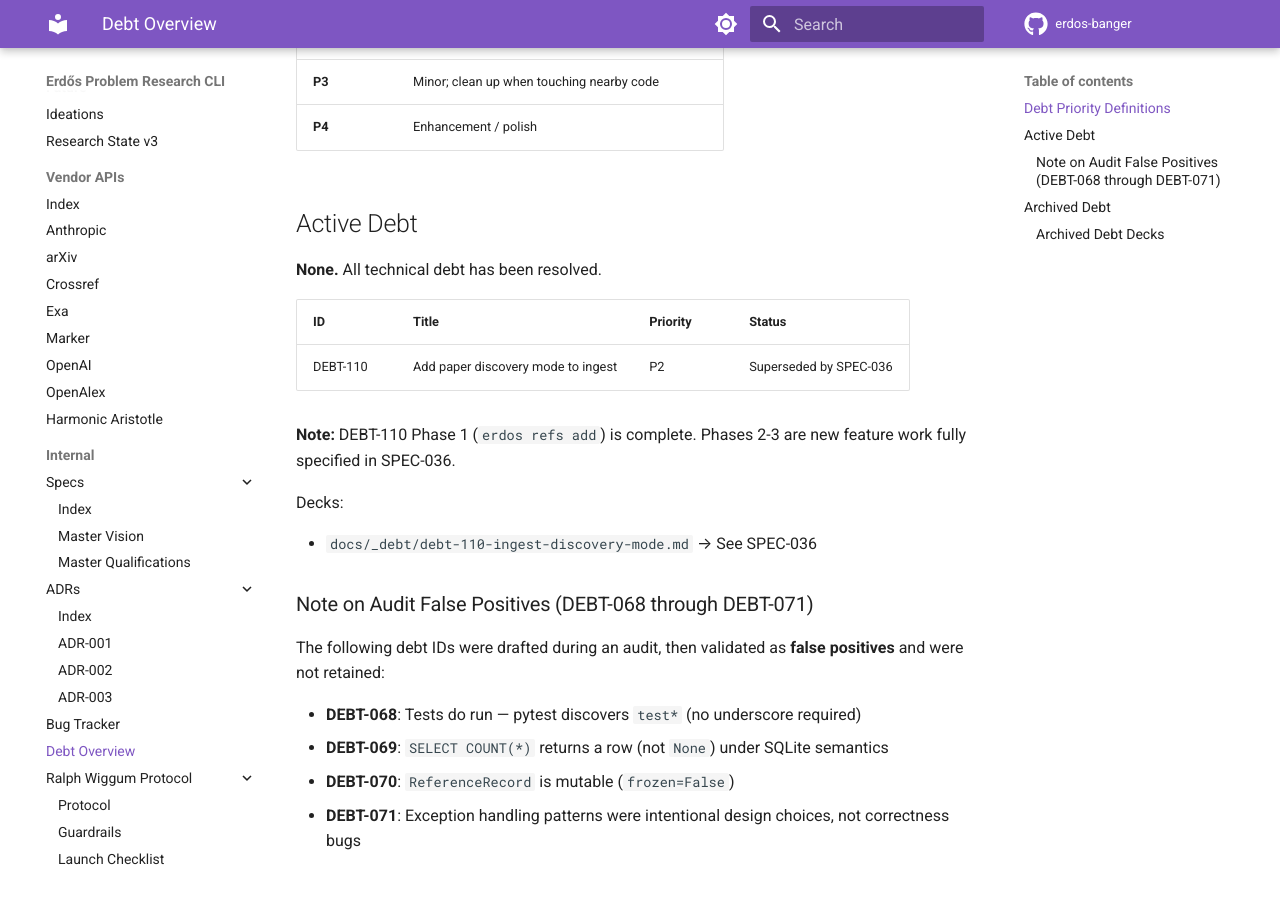
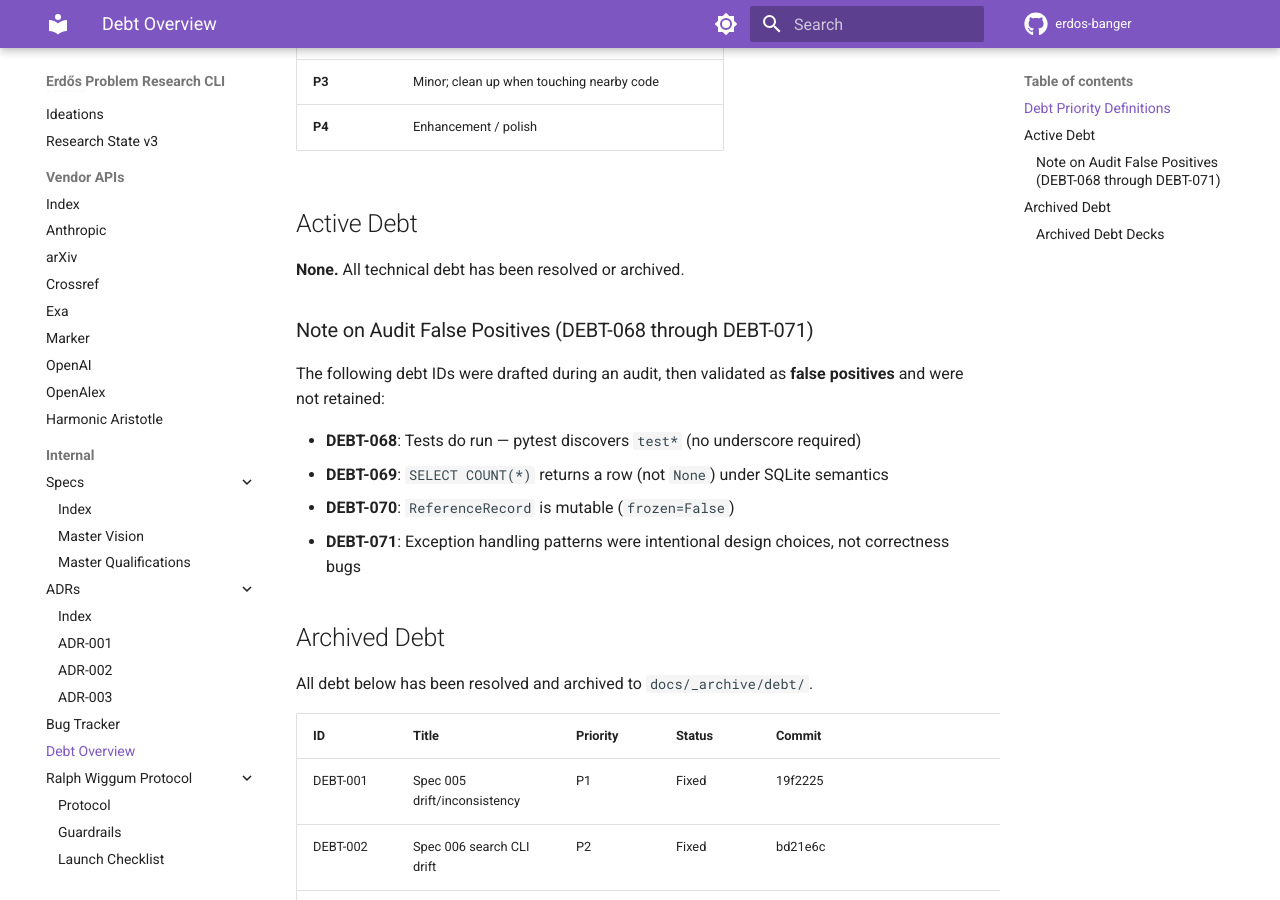
Before and after one commit to research-developer/erdos-banger, an MkDocs documentation site: the page built from docs/_debt/README.md, in a window 1280 px wide and 900 px high, scrolled down 445 px. Built offline with MkDocs 1.6.1 and Material for MkDocs 9.7.7, drawn with Linux system fonts in a browser that asks for light colours; comment, search, counter and statistics services are not loaded; some of the changed text lies outside the part shown.

```diff
--- a/docs/_debt/README.md
+++ b/docs/_debt/README.md
@@ -14,17 +14,7 @@ This directory contains technical-debt writeups: spec drift, missing fixtures, i
 
 ## Active Debt
 
-**None.** All technical debt has been resolved.
-
-| ID | Title | Priority | Status |
-|----|-------|----------|--------|
-| DEBT-110 | Add paper discovery mode to ingest | P2 | Superseded by SPEC-036 |
-
-**Note:** DEBT-110 Phase 1 (`erdos refs add`) is complete. Phases 2-3 are new feature work fully specified in SPEC-036.
-
-Decks:
-
-- `docs/_debt/debt-110-ingest-discovery-mode.md` → See SPEC-036
+**None.** All technical debt has been resolved or archived.
 
 ### Note on Audit False Positives (DEBT-068 through DEBT-071)
 
```
Also changed, not shown: other parts of docs/_debt/README.md (+2 -0 lines), docs/_bugs/README.md (+3 -2 lines), docs/_archive/bugs/friction-2026-01-26-aristotle-onboarding.md (renamed from docs/_bugs/friction-2026-01-26-aristotle-onboarding.md), docs/_archive/debt/debt-110-ingest-discovery-mode.md (renamed from docs/_debt/debt-110-ingest-discovery-mode.md), 2 other files.
